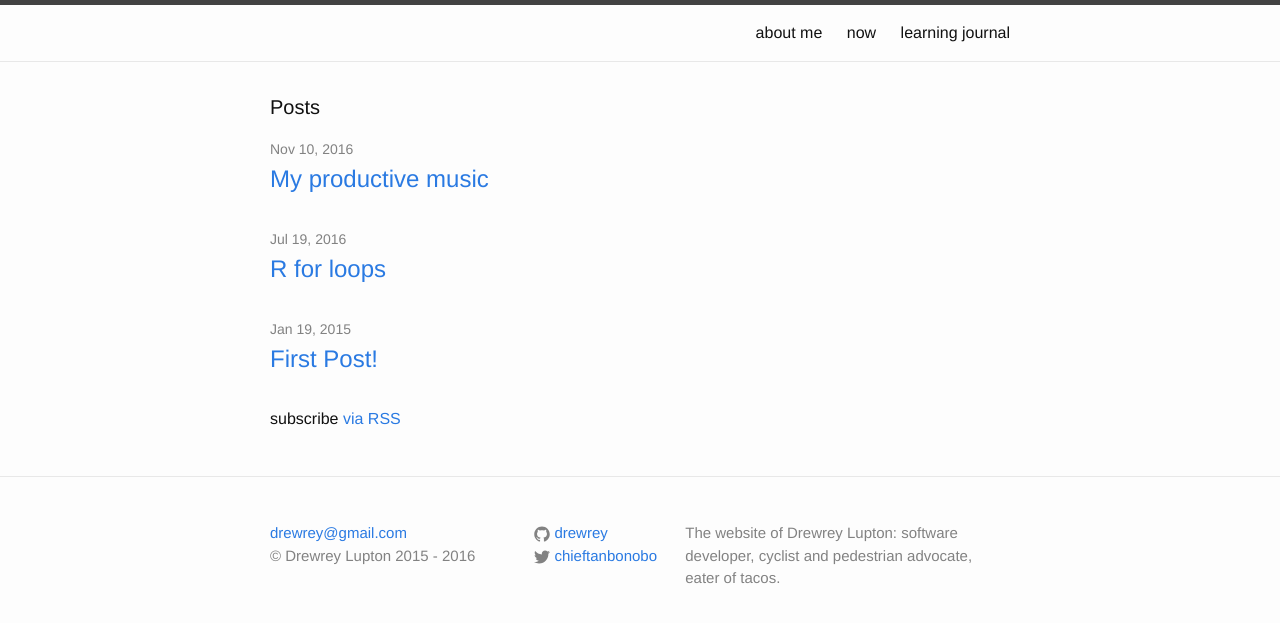
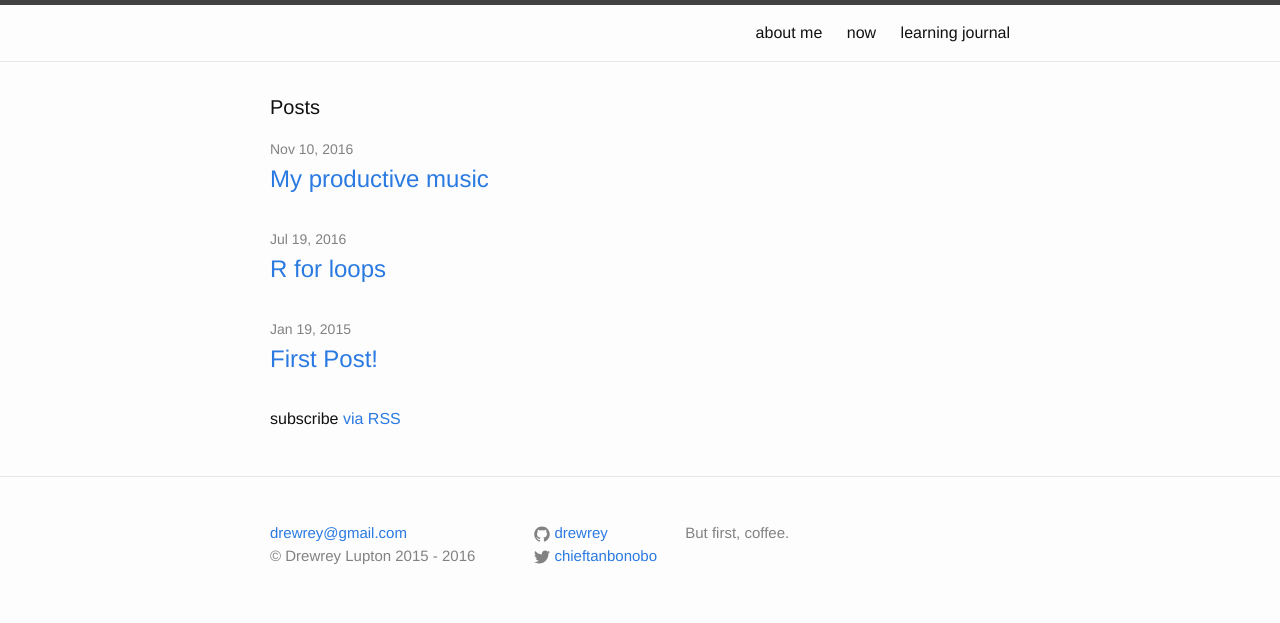
Before and after one commit to drewrey/personal-site, a Jekyll site: the page built from index.html, in a window 1280 px wide. Shown: the top 623 px of the page. Built offline with Jekyll 4.4.1, drawn with Linux system fonts in a browser that asks for light colours.

Commit message:
change the site description

```diff
--- a/_config.yml
+++ b/_config.yml
@@ -1,8 +1,8 @@
 # Site settings
 email: drewrey@gmail.com
 description: > # this means to ignore newlines until "baseurl:"
-    The website of Drewrey Lupton: software developer, cyclist and pedestrian advocate,
-    eater of tacos.
+    But first, coffee.
+
 baseurl: "" # the subpath of your site, e.g. /blog/
 url: "http://drewrey.com" # the base hostname & protocol for your site
 twitter_username: chieftanbonobo
```
